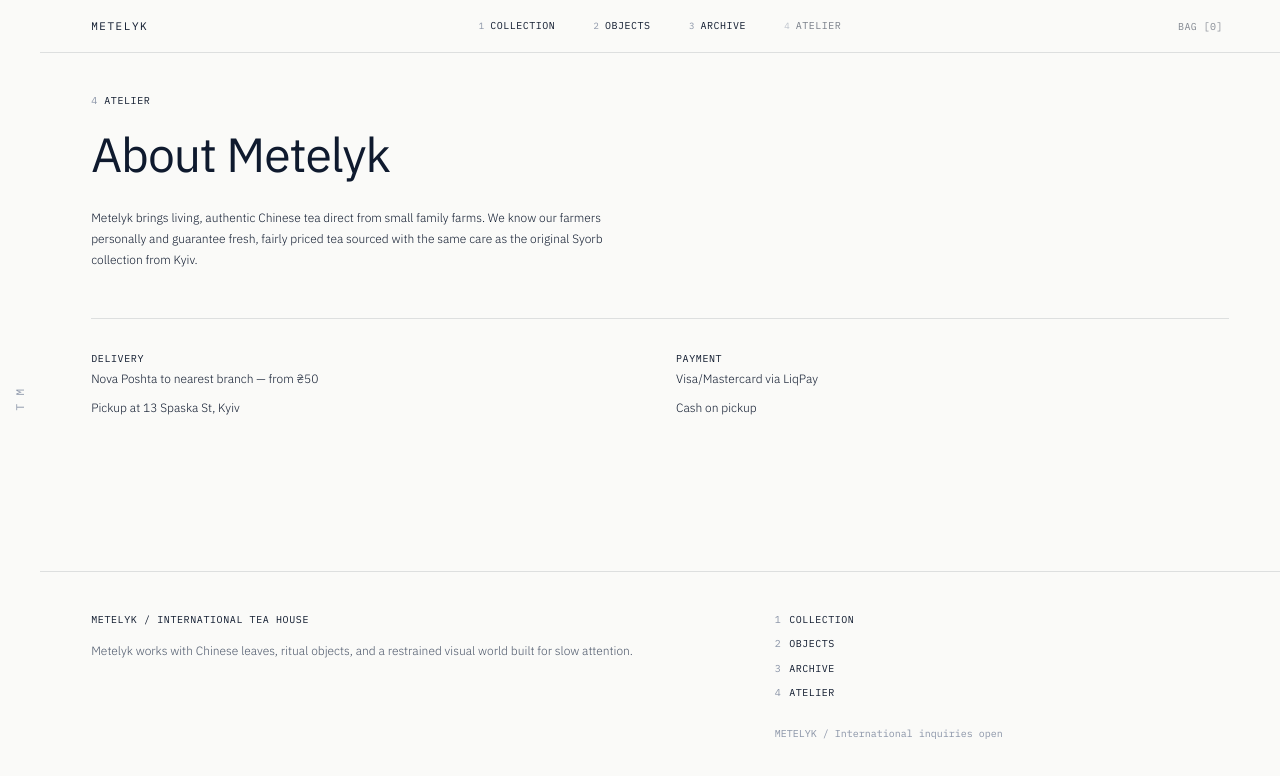
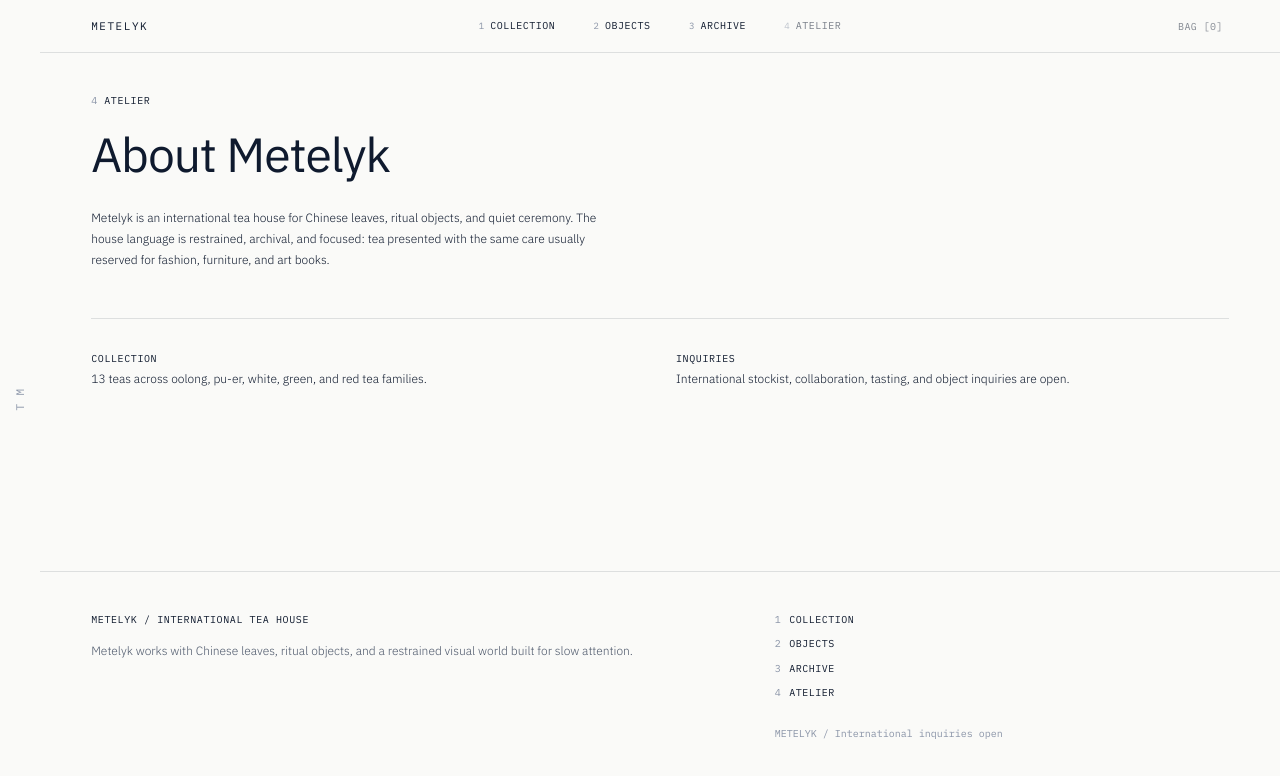
Before and after one commit to moonman89/metelyk, a React (Vite) app: page /about in a window 1280 px wide. Shown: the top 776 px of the page. Built offline with nearby package versions, Linux system fonts and the light colour scheme.

Commit message:
Remove local delivery copy from atelier page

```diff
--- a/src/pages/AboutPage.tsx
+++ b/src/pages/AboutPage.tsx
@@ -1,25 +1,24 @@
 import { catalog } from "@/data/catalog";
 
 export function AboutPage() {
-  const { delivery_en } = catalog.pages;
   return (
     <section className="page-about page-pad">
       <p className="section-label">
         <span>4</span> Atelier
       </p>
       <h1 className="page-heading">About Metelyk</h1>
-      <p className="body-small manifesto-text">{catalog.pages.about_en}</p>
+      <p className="body-small manifesto-text">
+        Metelyk is an international tea house for Chinese leaves, ritual objects, and quiet ceremony. The house language is restrained, archival, and focused: tea presented with the same care usually reserved for fashion, furniture, and art books.
+      </p>
 
       <div className="about-grid">
         <div className="about-cell">
-          <p className="label-xs">Delivery</p>
-          <p className="body-small">{delivery_en.nova_poshta}</p>
-          <p className="body-small">{delivery_en.pickup}</p>
+          <p className="label-xs">Collection</p>
+          <p className="body-small">{catalog.products.length} teas across oolong, pu-er, white, green, and red tea families.</p>
         </div>
         <div className="about-cell">
-          <p className="label-xs">Payment</p>
-          <p className="body-small">{delivery_en.card}</p>
-          <p className="body-small">{delivery_en.cash}</p>
+          <p className="label-xs">Inquiries</p>
+          <p className="body-small">International stockist, collaboration, tasting, and object inquiries are open.</p>
         </div>
       </div>
     </section>
```
